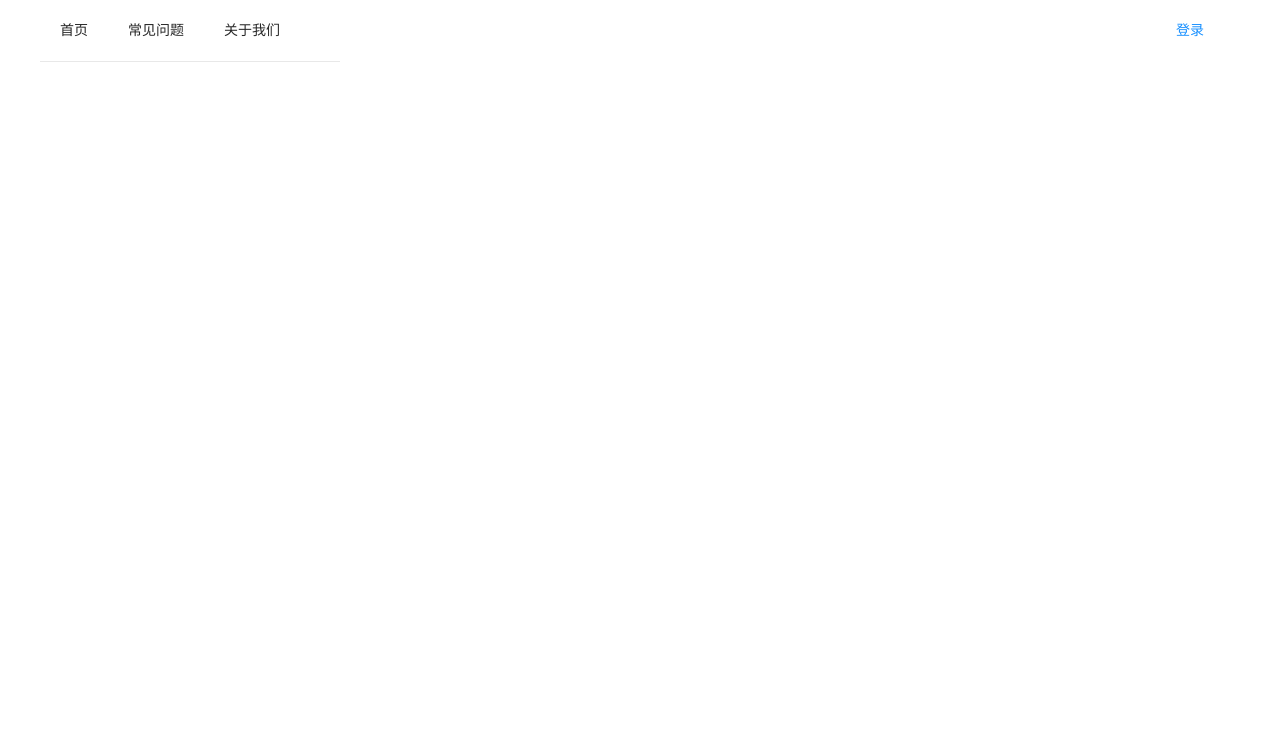
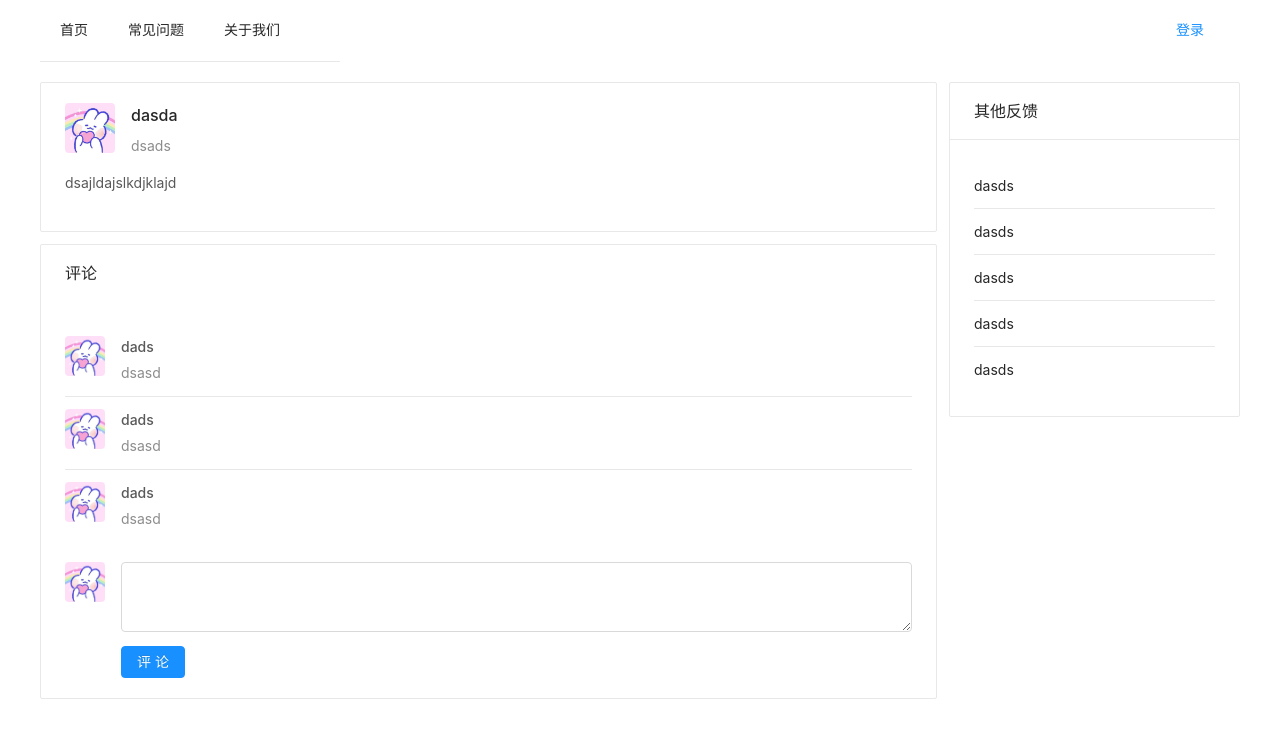
Before and after one commit to anandzhang/issue-feedback-react, a React (Create React App) app in the folder app/: page /feedback in a window 1280 px wide. Shown: the top 738 px of the page. Built offline with nearby package versions, Linux system fonts and the light colour scheme.

Commit message:
基本的评论详情布局

```diff
--- /dev/null
+++ b/app/src/user/pages/Feedback/CommentForm.jsx
@@ -0,0 +1,18 @@
+import React from 'react'
+import { Form, Input, Button } from 'antd'
+
+const { Item } = Form
+const { TextArea } = Input
+
+const CommentForm = () => {
+  return (
+    <Form>
+      <Item style={{ marginBottom: 10 }}>
+        <TextArea style={{ height: 70 }} />
+      </Item>
+      <Button type='primary'>评论</Button>
+    </Form>
+  )
+}
+
+export default CommentForm
--- /dev/null
+++ b/app/src/user/pages/Feedback/CommentList.jsx
@@ -0,0 +1,47 @@
+import React from 'react'
+import { Card, List, Avatar, Form, Input, Button } from 'antd'
+
+const { Item } = List
+const { Meta } = Item
+
+const dataSource = [
+  {
+    name: 'dadasd',
+    content: 'dads'
+  },
+  {
+    name: 'dadasd',
+    content: 'dads'
+  },
+  {
+    name: 'dadasd',
+    content: 'dads'
+  },
+]
+
+const CommentList = () => {
+
+  const renderItem = ({ content }) => (
+    <Item>
+      <Meta
+        avatar={
+          <Avatar
+            size='large'
+            shape='square'
+            src='/images/avatar.jpg'
+          />
+        }
+        title={content}
+        description='dsasd'
+      />
+    </Item>
+  )
+  return (
+    <List
+      dataSource={dataSource}
+      renderItem={renderItem}
+    />
+  )
+}
+
+export default CommentList
--- /dev/null
+++ b/app/src/user/pages/Feedback/Detail.jsx
@@ -0,0 +1,23 @@
+import React from 'react'
+import { Card, Avatar } from 'antd'
+
+const Detail = () => {
+  return (
+    <Card>
+      <Card.Meta
+        avatar={
+          <Avatar
+            size={50}
+            shape='square'
+            src='/images/avatar.jpg'
+          />
+        }
+        title='dasda'
+        description='dsads'
+      />
+      <p style={{marginTop:20}}>dsajldajslkdjklajd</p>
+    </Card>
+  )
+}
+
+export default Detail
--- /dev/null
+++ b/app/src/user/pages/Feedback/index.jsx
@@ -0,0 +1,54 @@
+import React from 'react'
+import { Row, Col, Card, Avatar, List } from 'antd'
+import {
+  LikeOutlined,
+  MessageOutlined,
+  EllipsisOutlined
+} from '@ant-design/icons'
+import Detail from './Detail'
+import CommentList from './CommentList'
+import CommentForm from './CommentForm'
+
+const Feedback = () => {
+  return (
+    <Row gutter={12} style={{ marginTop: 20 }}>
+      <Col span={18}>
+        <Detail />
+        <Card
+          title='评论'
+          style={{ marginTop: 12 }}
+          headStyle={{ border: 'none' }}
+        >
+          <CommentList />
+          <Card.Meta
+            avatar={
+              <Avatar
+                size='large'
+                shape='square'
+                src='/images/avatar.jpg'
+              />
+            }
+            title={<CommentForm />}
+            style={{ marginTop: 20 }}
+          />
+        </Card>
+      </Col>
+      <Col span={6}>
+        <Card title='其他反馈'>
+          <List
+            dataSource={[
+              { content: 'dasds' },
+              { content: 'dasds' },
+              { content: 'dasds' },
+              { content: 'dasds' },
+              { content: 'dasds' },
+            ]}
+            renderItem={item => <List.Item>{item.content}</List.Item>}
+          />
+        </Card>
+      </Col>
+    </Row>
+  )
+}
+
+export default Feedback
```
Also changed, not shown: app/src/routes/user.js (+7 -0 lines).
